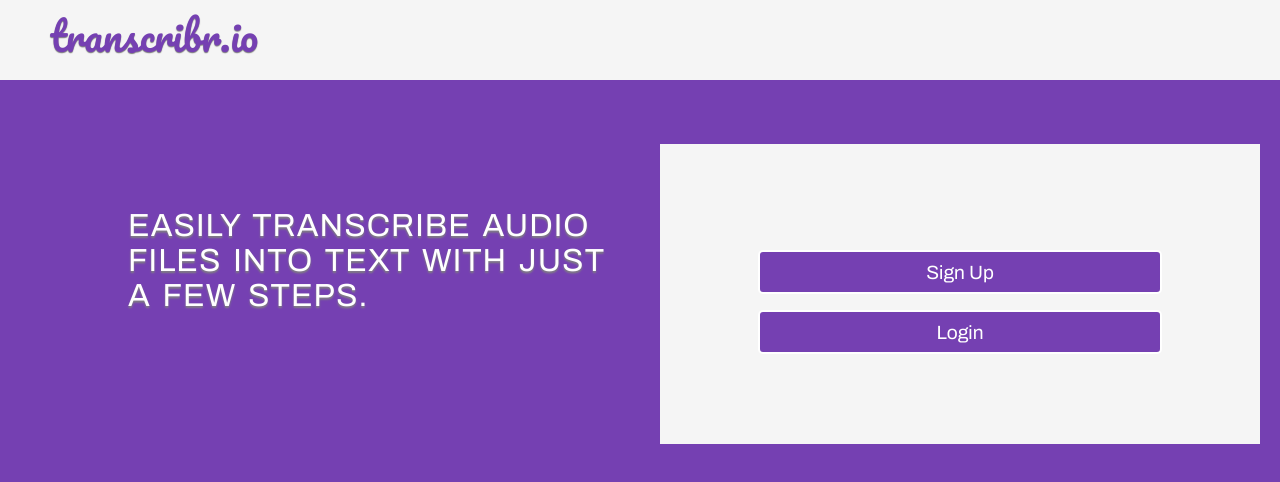
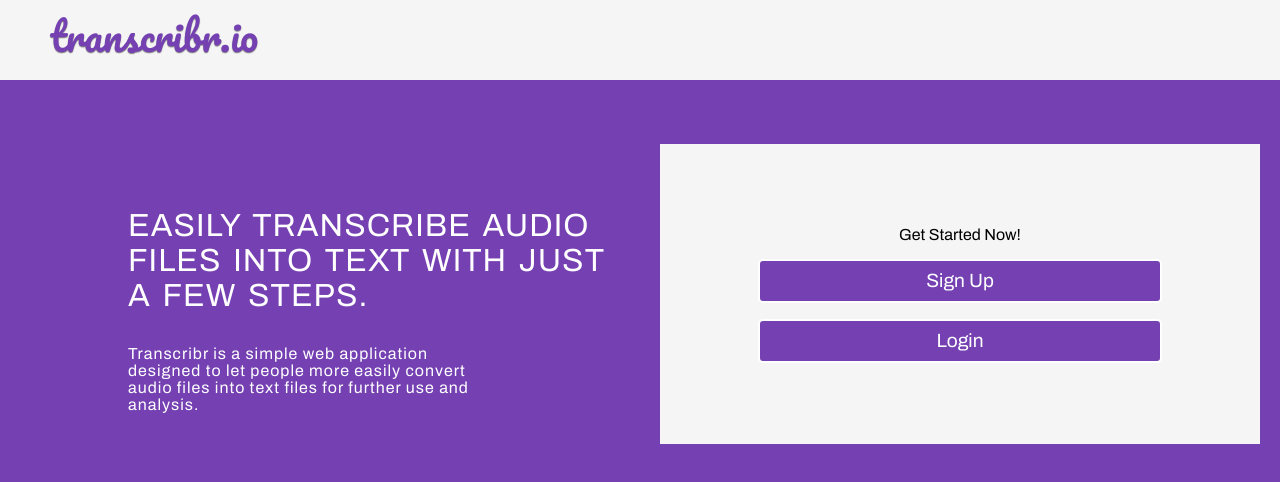
Before and after one commit to wizmariefa/transcribr, a React (Create React App) app in the folder web/: page / in a window 1280 px wide. Shown: the top 482 px of the page. Built offline with nearby package versions, Linux system fonts and the light colour scheme; no server answers.

Commit message:
last changes before leaving

```diff
--- a/web/src/containers/LandingPage.js
+++ b/web/src/containers/LandingPage.js
@@ -22,9 +22,13 @@ class LandingPage extends Component {
         <section className="container">
           <div className="LeftColumn FlexColumn">
           <div className="LeftText">Easily transcribe audio files into text with just a few steps.</div>
+          <div className="LeftTextSmall">Transcribr is a simple web application designed to let people more easily
+                                         convert audio files into text files for further use and analysis.</div>
           </div>
           <div className="RightColumn FlexColumn AlignCenter">
             <div className = "Whitebox FlexColumn">
+            <div className = "ButtonSelect AlignLeft"> Get Started Now!
+             </div>
             <div className="Button" onClick={(() => this.props.history.push('/register'))}> Sign Up </div>
             <div className="Button" onClick={(() => this.props.history.push('/login'))}> Login </div>
             </div>
--- a/web/src/styles/LandingPage.scss
+++ b/web/src/styles/LandingPage.scss
@@ -47,7 +47,17 @@ h1.Logo {
   letter-spacing: 1px;
   color: $white;
   word-spacing: 4px;
-  text-shadow: 0 2px 2px gray;
+  word-wrap:break-word;
+}
+
+.LeftTextSmall {
+  text-align: left;
+  margin-top: 5%;
+  padding-left: 20%;
+  width: 55%;
+  font-size: 1rem;
+  letter-spacing: 1px;
+  color: $white;
   word-wrap:break-word;
 }
 
@@ -71,15 +81,6 @@ h1.Logo {
   width: 50%;
 }
 
-.Textbox {
-  width:600px;
-  height:300px;
-  position: relative;
-  justify-content: center;
-  align-items: center;
-  margin-top: 1rem;
-}
-
 .Whitebox {
   width:600px;
   height:300px;
@@ -90,17 +91,7 @@ h1.Logo {
   margin-top: 10%;
 }
 
-// .Whitebox {
-//   height: 800px;
-//   width: 60%;
-//   background-color: $blue;
-//   border: 2px solid white;
-//   border-radius: 5px;
-//   color: white;
-//   display: flex;
-//   justify-content: center;
-//   align-items: center;
-//   font-size: 1.2rem;
-//   margin-top: 1rem;
-//   position: relative;
-// }
+.ButtonSelect {
+  color: black;
+  text-align: left;
+}
```
